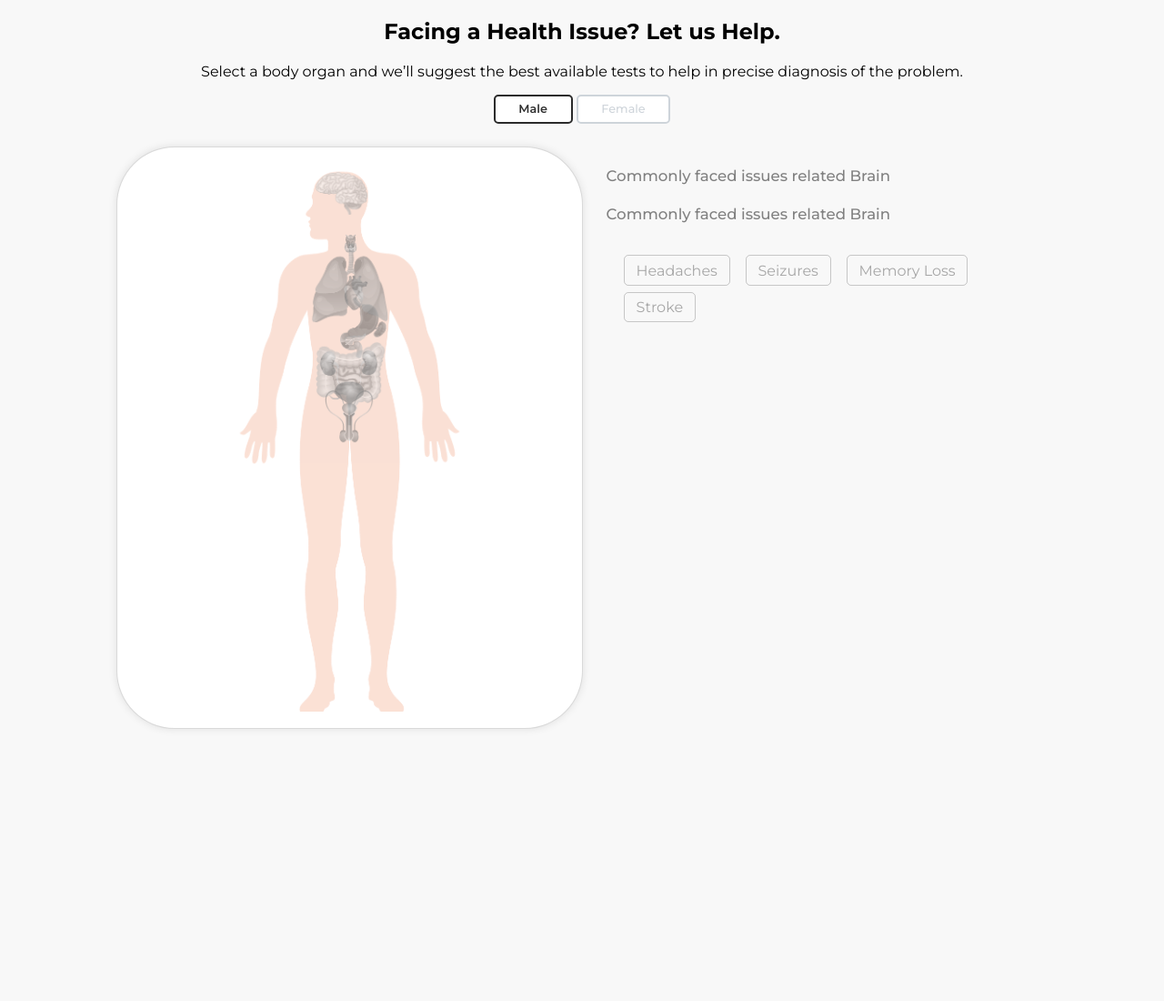
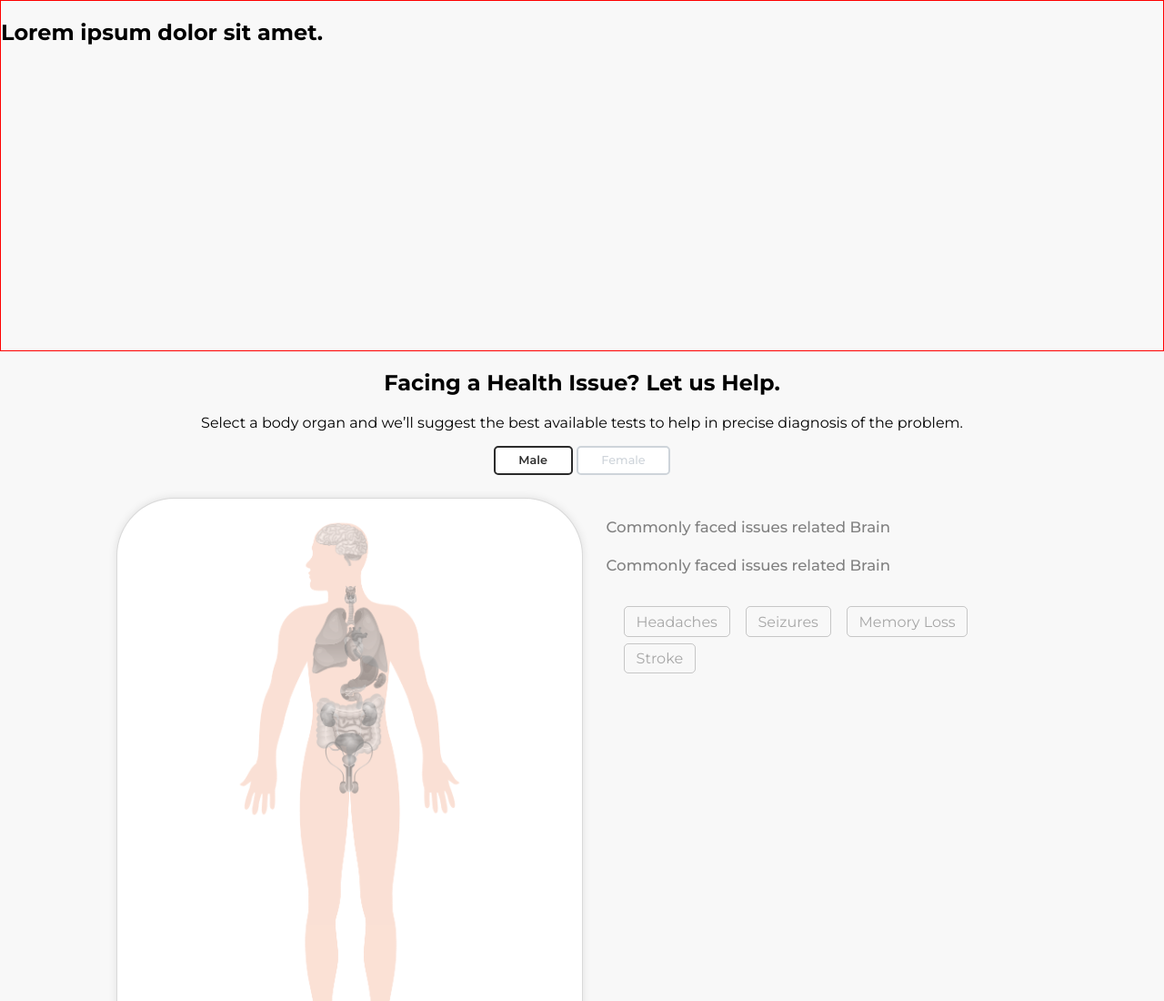
Before and after one commit to MonojitWASS/organs, a plain HTML site: page index.html in a window 1280 px wide. Shown: the top 1100 px of the page at 91% size. Drawn offline with Linux system fonts and the light colour scheme.

Commit message:
Checking some codes

```diff
--- a/index.html
+++ b/index.html
@@ -9,6 +9,12 @@
     <link rel="stylesheet" href="style.css">
 </head>
 <body>
+    <section class="exp">
+        <h1>Lorem ipsum dolor sit amet.</h1>
+
+     </section>
+
+
      <section class="body-organs">
         <div class="heading-text">
             <h1>Facing a Health Issue? Let us Help.</h1>
--- a/style.css
+++ b/style.css
@@ -292,3 +292,9 @@ body {
     margin-bottom: 0.5vw;
 
 }
+
+
+.exp {
+    border: 1px solid red;
+    height: 30vw;
+}
```
